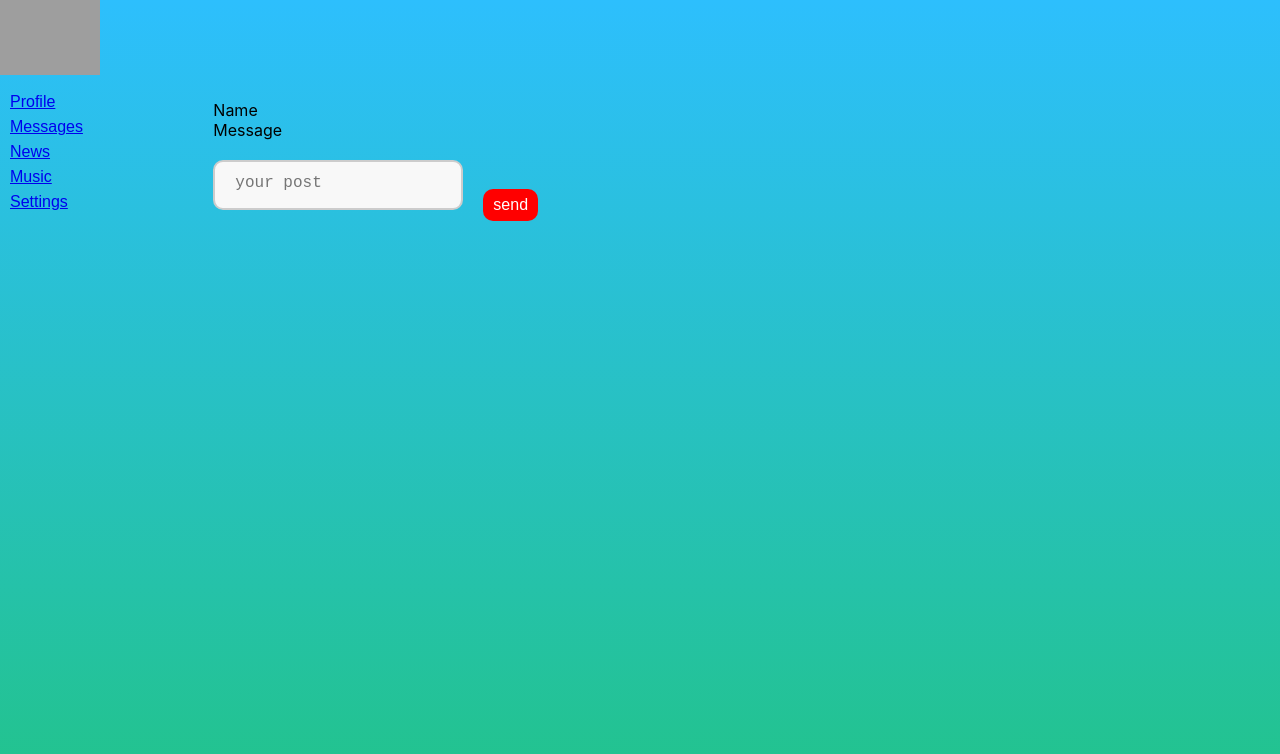
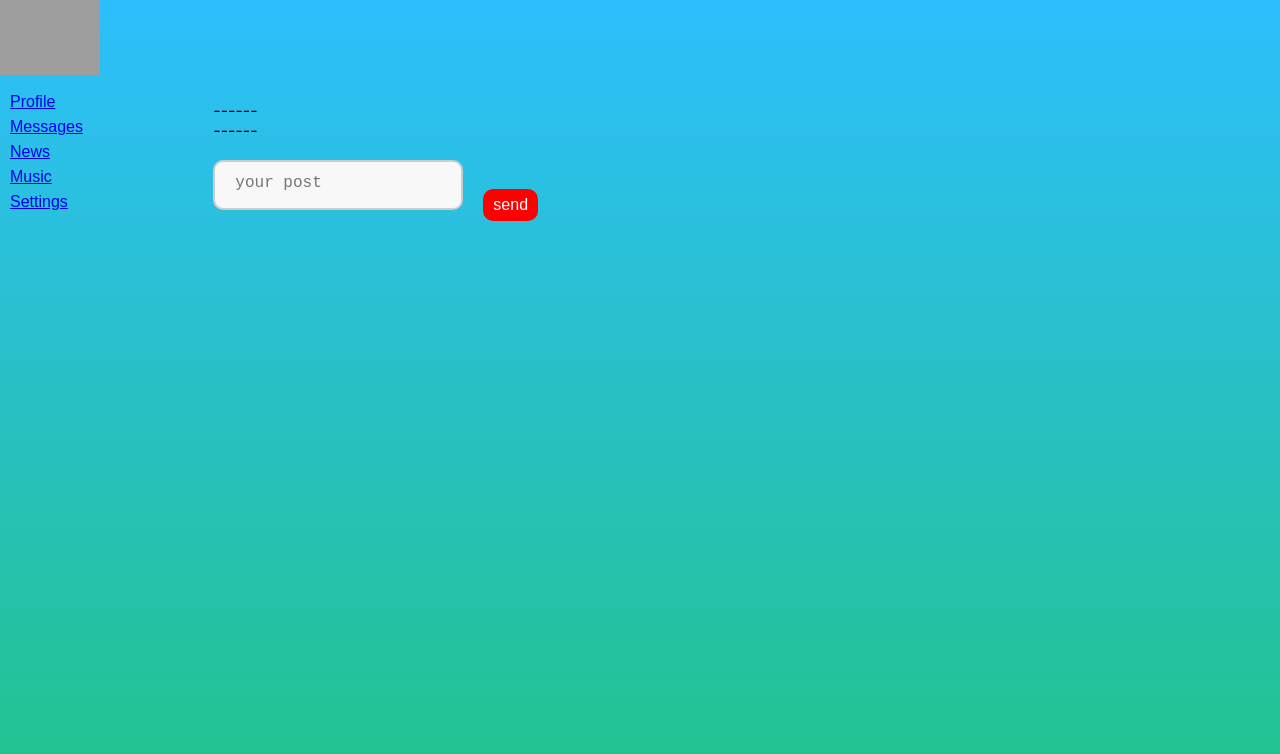
Before and after one commit to gem4ik/social.DOP, a React (Create React App) app: page /dialogs in a window 1280 px wide. Shown: the top 754 px of the page. Built offline with nearby package versions, Linux system fonts and the light colour scheme; grey boxes are pictures that could not be loaded.

Commit message:
try to work with props....

```diff
--- a/src/App.tsx
+++ b/src/App.tsx
@@ -8,8 +8,13 @@ import {News} from "./components/News/News";
 import {Settings} from "./components/Settings/Settings";
 import {Dialogs} from "./components/Dialogs/Dialogs";
 import {Profile} from "./components/Profile/Profile";
+import {StoreType} from "./components/Data/Store";
 
-function App() {
+type AppPropsType ={
+    data:StoreType
+}
+
+function App(props:AppPropsType) {
     return (
         <BrowserRouter>
             <div className="app-wrapper">
@@ -19,11 +24,11 @@ function App() {
                 </div>
                 <div className="content">
                     <Route path="/profile"
-                           render={() => <Profile/>}>
+                           render={() => <Profile profile={props.data} />}>
                     </Route>
                     <Route
                         path="/dialogs"
-                        render={() => <Dialogs/>}>
+                        render={() => <Dialogs messages={props.data}/>}>
                     </Route>
                     <Route path="/music"
                            render={() => <Music/>}>
--- a/src/components/Data/Store.tsx
+++ b/src/components/Data/Store.tsx
@@ -1,29 +1,29 @@
-type Poststype ={
+export type Poststype ={
     id: number
     post:string
     likeValue:number
 }
-type ProfileType = {
-    posts:Poststype
+export type ProfileType = {
+    posts: Array<Poststype>
 }
-type DialogsType= {
+export type DialogsType= {
     id:number
     name:string
 }
-type MessagesType= {
+export type MessagesType= {
     id:number
     message:string
 }
-type MessageType= {
-    dialogs: DialogsType
-    message: MessagesType
+export type MessageType= {
+    dialogs: Array<DialogsType>
+    messages: Array<MessagesType>
 }
 export type StoreType= {
     Profile:ProfileType
     Message:MessageType
 }
 
-export const Store ={
+const Store: StoreType ={
     Profile: {
         posts: [
             { id: 1, post: 'Hello, World', likeValue: 8 },
@@ -51,3 +51,5 @@ export const Store ={
         ]
     }
 }
+
+export default Store
--- a/src/components/Dialogs/Dialogs.tsx
+++ b/src/components/Dialogs/Dialogs.tsx
@@ -1,9 +1,11 @@
 import "./Dialogs.css"
-export function Dialogs() {
+import {MessageType} from "../Data/Store";
+
+export const Dialogs:Function = (props: MessageType) => {
     return (
         <div>
-            <div>Name</div>
-            <div>Message</div>
+            <div>------</div>
+            <div>---{}---</div>
             <textarea className="textarea"
                       placeholder="your post">
 
--- a/src/index.tsx
+++ b/src/index.tsx
@@ -2,8 +2,9 @@ import React from 'react';
 import ReactDOM from 'react-dom';
 import './index.css';
 import App from './App';
+import Store from "./components/Data/Store";
 
 ReactDOM.render(
-    <App />,
+    <App data={Store} />,
   document.getElementById('root')
 );
```
